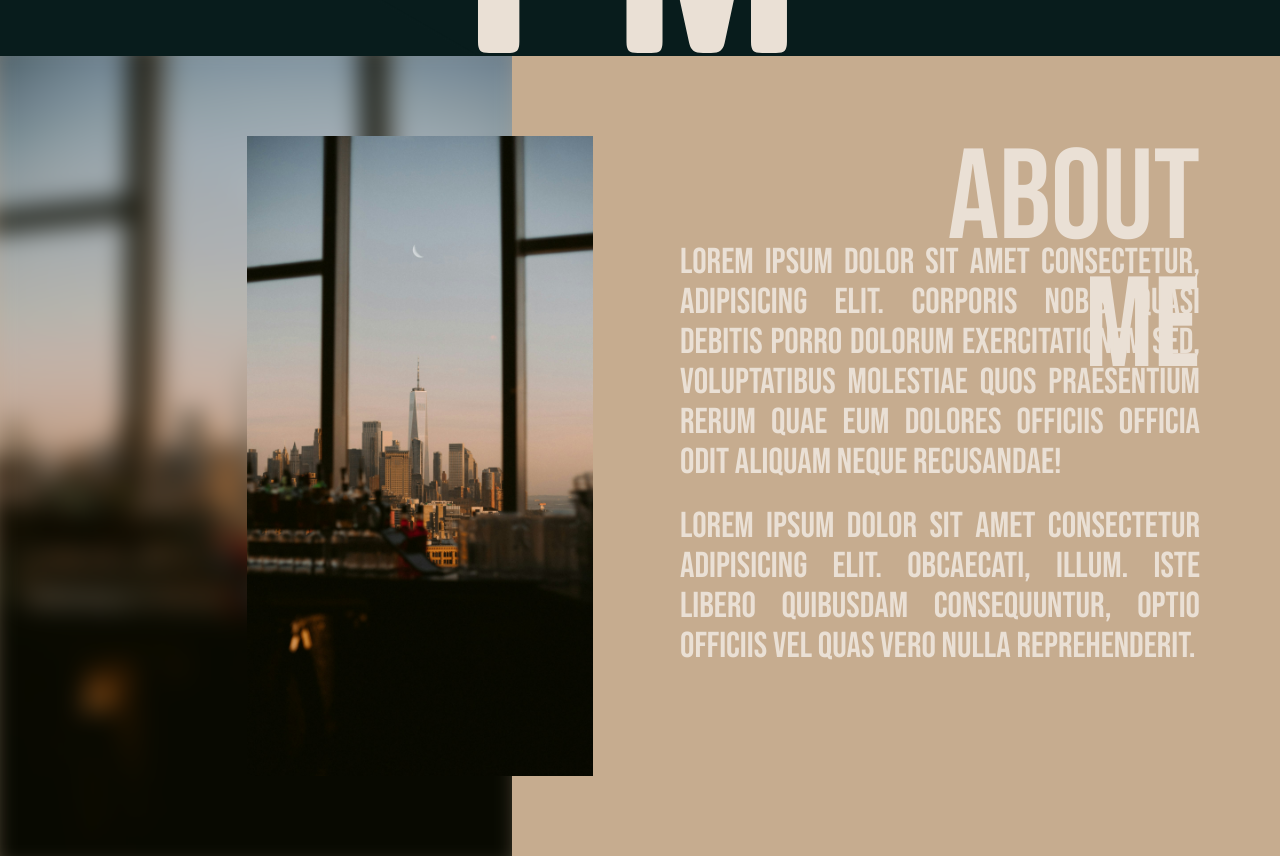
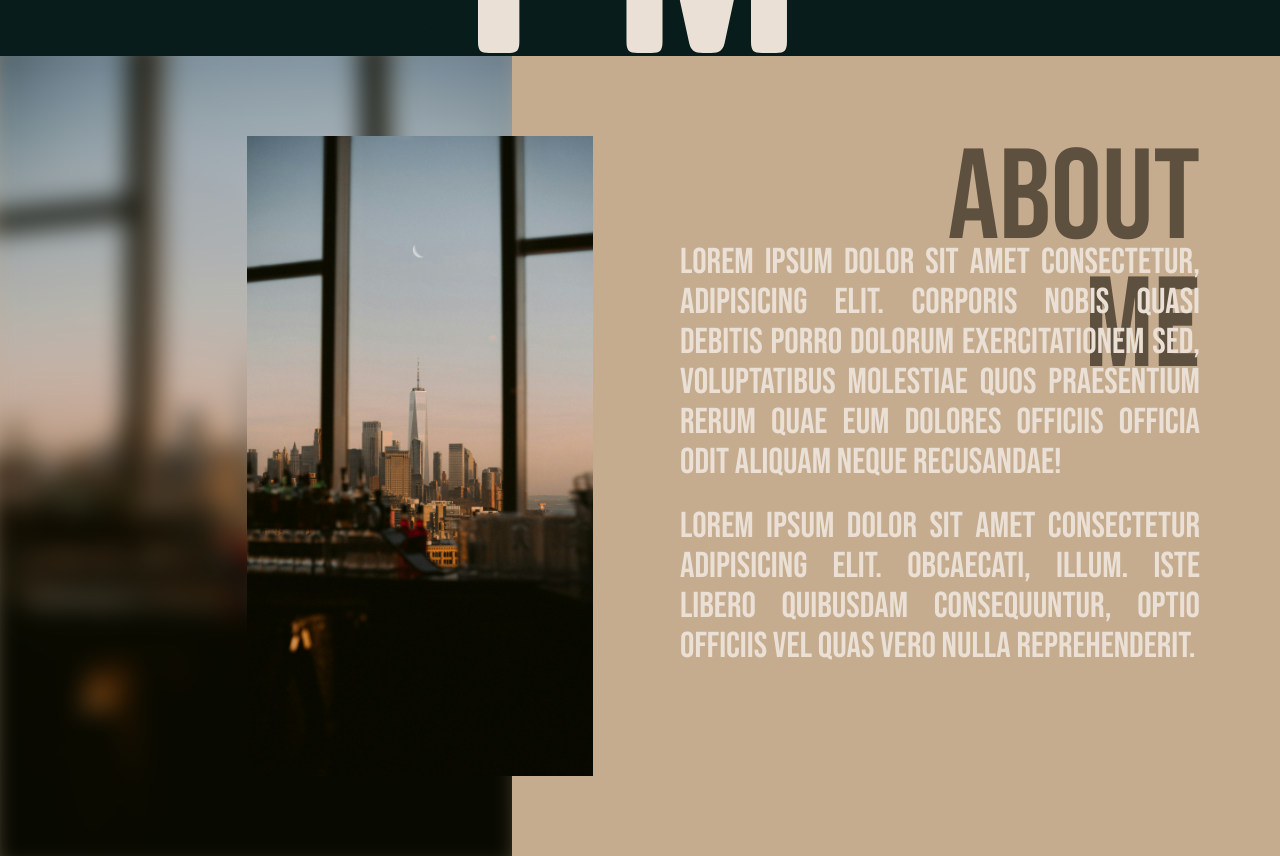
Before and after one commit to Lukas-WND/my-portfolio, a React (Vite) app: page / in a window 1280 px wide. Shown: the part 840-1696 px from the top of the page. Built offline with nearby package versions, Linux system fonts and the light colour scheme.

Commit message:
:construction: wip: about page

```diff
--- a/src/components/About.tsx
+++ b/src/components/About.tsx
@@ -18,10 +18,10 @@ export function About() {
             className="w-full h-full object-cover content-center"
           />
         </div>
-        <div className="col-span-4 row-span-1 col-start-9 text-almond text-9xl text-end font-secondary">
+        <div className="col-span-4 row-span-2 col-start-9 text-[#5E503F] text-9xl text-end font-secondary">
           About Me
         </div>
-        <div className="col-span-6 col-start-7 row-span-11 row-start-3 text-4xl text-justify text-almond font-secondary">
+        <div className="col-span-6 col-start-7 row-span-10 row-start-3 text-4xl text-justify text-almond font-secondary">
           <p>
             Lorem ipsum dolor sit amet consectetur, adipisicing elit. Corporis
             nobis quasi debitis porro dolorum exercitationem sed, voluptatibus
```
